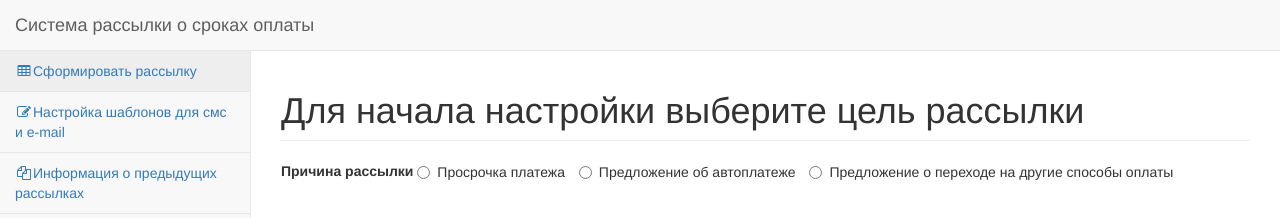
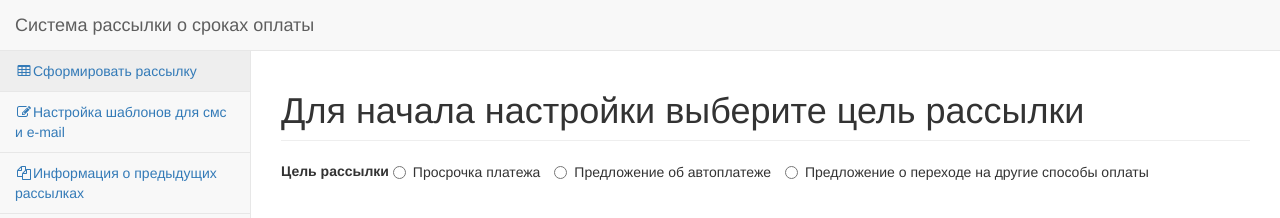
Before and after one commit to Marina123456/ros_tele, a plain HTML site: page viborka.html in a window 1280 px wide. Shown: the top 218 px of the page. Drawn offline with Linux system fonts and the light colour scheme.

Commit message:
ready to share

```diff
--- a/viborka.html
+++ b/viborka.html
@@ -72,7 +72,7 @@
 
 
                             <div class="form-group">
-                                <label>Причина рассылки</label>
+                                <label>Цель рассылки</label>
                                 <label class="radio-inline">
                                     <input name="optionsRadiosInline"  id="rad1" onclick="toogleRadio();" value="1" type="radio">Просрочка платежа
                                 </label>
```
